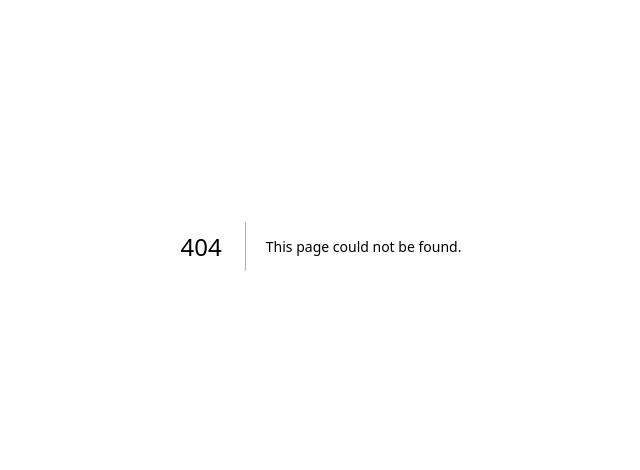
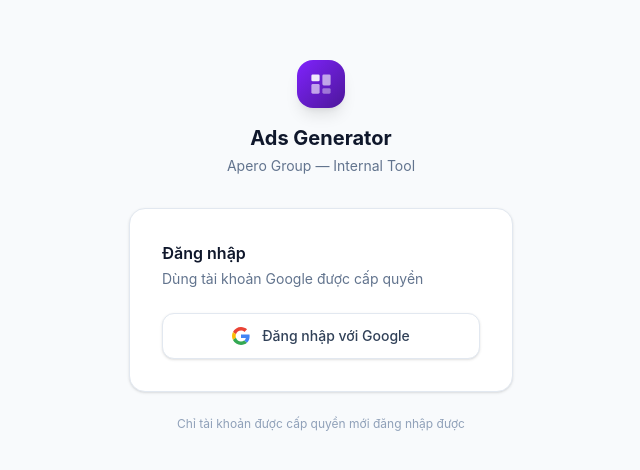
Before and after one commit to duyenntk-cmd/google-ads-image-gen, a Next.js app: page /login in a window 1280 px wide. Before the commit this address had no page. Shown: the part 154-624 px from the top of the page, without its empty margins (319-959 px from the left). Built offline with nearby package versions, Linux system fonts and the light colour scheme.

Commit message:
Add team login with Google OAuth

```diff
--- /dev/null
+++ b/app/api/auth/login/callback/route.ts
@@ -0,0 +1,62 @@
+import { NextRequest, NextResponse } from "next/server";
+import { createHmac } from "crypto";
+
+function signSession(email: string): string {
+  const secret = process.env.SESSION_SECRET || "default-secret-change-me";
+  const sig = createHmac("sha256", secret).update(email).digest("hex").slice(0, 16);
+  return `${email}.${sig}`;
+}
+
+export async function GET(req: NextRequest) {
+  const code = req.nextUrl.searchParams.get("code");
+  const baseUrl = process.env.NEXT_PUBLIC_BASE_URL!;
+
+  if (!code) return NextResponse.redirect(`${baseUrl}/login?error=no_code`);
+
+  try {
+    const res = await fetch("https://oauth2.googleapis.com/token", {
+      method: "POST",
+      headers: { "Content-Type": "application/x-www-form-urlencoded" },
+      body: new URLSearchParams({
+        code,
+        client_id: process.env.GOOGLE_CLIENT_ID!,
+        client_secret: process.env.GOOGLE_CLIENT_SECRET!,
+        redirect_uri: `${baseUrl}/api/auth/login/callback`,
+        grant_type: "authorization_code",
+      }),
+    });
+
+    const data = await res.json();
+    if (!data.access_token) throw new Error("No token");
+
+    // Get user email
+    const userRes = await fetch("https://www.googleapis.com/oauth2/v2/userinfo", {
+      headers: { Authorization: `Bearer ${data.access_token}` },
+    });
+    const user = await userRes.json();
+    const email: string = user.email?.toLowerCase() || "";
+
+    // Check whitelist
+    const allowed = (process.env.ALLOWED_EMAILS || "")
+      .split(",")
+      .map((e) => e.trim().toLowerCase())
+      .filter(Boolean);
+
+    if (!allowed.includes(email)) {
+      return NextResponse.redirect(`${baseUrl}/login?error=not_allowed&email=${encodeURIComponent(email)}`);
+    }
+
+    // Set session cookie
+    const response = NextResponse.redirect(`${baseUrl}/`);
+    response.cookies.set("app_session", signSession(email), {
+      httpOnly: true,
+      secure: true,
+      sameSite: "lax",
+      maxAge: 60 * 60 * 24 * 7, // 7 days
+      path: "/",
+    });
+    return response;
+  } catch (err) {
+    return NextResponse.redirect(`${baseUrl}/login?error=${encodeURIComponent(String(err))}`);
+  }
+}
--- /dev/null
+++ b/app/api/auth/login/route.ts
@@ -0,0 +1,16 @@
+import { NextResponse } from "next/server";
+
+export async function GET() {
+  const clientId = process.env.GOOGLE_CLIENT_ID!;
+  const baseUrl = process.env.NEXT_PUBLIC_BASE_URL!;
+
+  const url = new URL("https://accounts.google.com/o/oauth2/v2/auth");
+  url.searchParams.set("client_id", clientId);
+  url.searchParams.set("redirect_uri", `${baseUrl}/api/auth/login/callback`);
+  url.searchParams.set("response_type", "code");
+  url.searchParams.set("scope", "openid email profile");
+  url.searchParams.set("access_type", "online");
+  url.searchParams.set("prompt", "select_account");
+
+  return NextResponse.redirect(url.toString());
+}
--- /dev/null
+++ b/app/api/auth/logout/route.ts
@@ -0,0 +1,8 @@
+import { NextResponse } from "next/server";
+
+export async function GET() {
+  const baseUrl = process.env.NEXT_PUBLIC_BASE_URL!;
+  const response = NextResponse.redirect(`${baseUrl}/login`);
+  response.cookies.delete("app_session");
+  return response;
+}
--- /dev/null
+++ b/app/login/page.tsx
@@ -0,0 +1,71 @@
+"use client";
+
+import { useSearchParams } from "next/navigation";
+import { Suspense } from "react";
+
+function LoginContent() {
+  const params = useSearchParams();
+  const error = params.get("error");
+  const email = params.get("email");
+
+  return (
+    <div className="min-h-screen flex items-center justify-center" style={{ backgroundColor: "#F8FAFC", fontFamily: "Inter,-apple-system,sans-serif" }}>
+      <div className="w-full max-w-sm">
+        {/* Logo */}
+        <div className="flex flex-col items-center mb-8">
+          <div className="w-12 h-12 rounded-2xl bg-gradient-to-br from-violet-600 to-violet-900 flex items-center justify-center mb-4 shadow-lg">
+            <svg width="22" height="22" viewBox="0 0 16 16" fill="none">
+              <rect x="1" y="1" width="6" height="5" rx="1" fill="white" opacity="0.9"/>
+              <rect x="9" y="1" width="6" height="8" rx="1" fill="white" opacity="0.6"/>
+              <rect x="1" y="8" width="6" height="7" rx="1" fill="white" opacity="0.6"/>
+              <rect x="9" y="11" width="6" height="4" rx="1" fill="white" opacity="0.4"/>
+            </svg>
+          </div>
+          <h1 className="text-xl font-bold text-slate-900">Ads Generator</h1>
+          <p className="text-sm text-slate-500 mt-1">Apero Group — Internal Tool</p>
+        </div>
+
+        {/* Card */}
+        <div className="bg-white rounded-2xl border border-slate-200 p-8 shadow-sm">
+          <h2 className="text-base font-semibold text-slate-900 mb-1">Đăng nhập</h2>
+          <p className="text-sm text-slate-500 mb-6">Dùng tài khoản Google được cấp quyền</p>
+
+          {/* Error messages */}
+          {error === "not_allowed" && (
+            <div className="mb-4 p-3 rounded-xl bg-red-50 border border-red-200 text-sm text-red-600">
+              Email <strong>{email}</strong> chưa được cấp quyền truy cập.
+            </div>
+          )}
+          {error && error !== "not_allowed" && (
+            <div className="mb-4 p-3 rounded-xl bg-red-50 border border-red-200 text-sm text-red-600">
+              Đăng nhập thất bại. Vui lòng thử lại.
+            </div>
+          )}
+
+          <a href="/api/auth/login"
+            className="flex items-center justify-center gap-3 w-full px-4 py-3 rounded-xl border border-slate-200 bg-white hover:bg-slate-50 transition-colors text-sm font-medium text-slate-700 shadow-sm">
+            <svg width="18" height="18" viewBox="0 0 48 48">
+              <path fill="#EA4335" d="M24 9.5c3.54 0 6.71 1.22 9.21 3.6l6.85-6.85C35.9 2.38 30.47 0 24 0 14.62 0 6.51 5.38 2.56 13.22l7.98 6.19C12.43 13.72 17.74 9.5 24 9.5z"/>
+              <path fill="#4285F4" d="M46.98 24.55c0-1.57-.15-3.09-.38-4.55H24v9.02h12.94c-.58 2.96-2.26 5.48-4.78 7.18l7.73 6c4.51-4.18 7.09-10.36 7.09-17.65z"/>
+              <path fill="#FBBC05" d="M10.53 28.59c-.48-1.45-.76-2.99-.76-4.59s.27-3.14.76-4.59l-7.98-6.19C.92 16.46 0 20.12 0 24c0 3.88.92 7.54 2.56 10.78l7.97-6.19z"/>
+              <path fill="#34A853" d="M24 48c6.48 0 11.93-2.13 15.89-5.81l-7.73-6c-2.18 1.48-4.97 2.31-8.16 2.31-6.26 0-11.57-4.22-13.47-9.91l-7.98 6.19C6.51 42.62 14.62 48 24 48z"/>
+            </svg>
+            Đăng nhập với Google
+          </a>
+        </div>
+
+        <p className="text-center text-xs text-slate-400 mt-6">
+          Chỉ tài khoản được cấp quyền mới đăng nhập được
+        </p>
+      </div>
+    </div>
+  );
+}
+
+export default function LoginPage() {
+  return (
+    <Suspense>
+      <LoginContent />
+    </Suspense>
+  );
+}
--- /dev/null
+++ b/middleware.ts
@@ -0,0 +1,37 @@
+import { NextRequest, NextResponse } from "next/server";
+import { createHmac } from "crypto";
+
+function verifySession(cookie: string): boolean {
+  const parts = cookie.split(".");
+  if (parts.length < 2) return false;
+  const sig = parts.pop()!;
+  const email = parts.join(".");
+  const secret = process.env.SESSION_SECRET || "default-secret-change-me";
+  const expected = createHmac("sha256", secret).update(email).digest("hex").slice(0, 16);
+  return sig === expected;
+}
+
+export function middleware(req: NextRequest) {
+  const { pathname } = req.nextUrl;
+
+  // Allow auth routes and login page
+  if (
+    pathname.startsWith("/api/auth/login") ||
+    pathname.startsWith("/login") ||
+    pathname.startsWith("/_next") ||
+    pathname.startsWith("/favicon")
+  ) {
+    return NextResponse.next();
+  }
+
+  const session = req.cookies.get("app_session")?.value;
+  if (!session || !verifySession(session)) {
+    return NextResponse.redirect(new URL("/login", req.url));
+  }
+
+  return NextResponse.next();
+}
+
+export const config = {
+  matcher: ["/((?!_next/static|_next/image|favicon.ico).*)"],
+};
```
